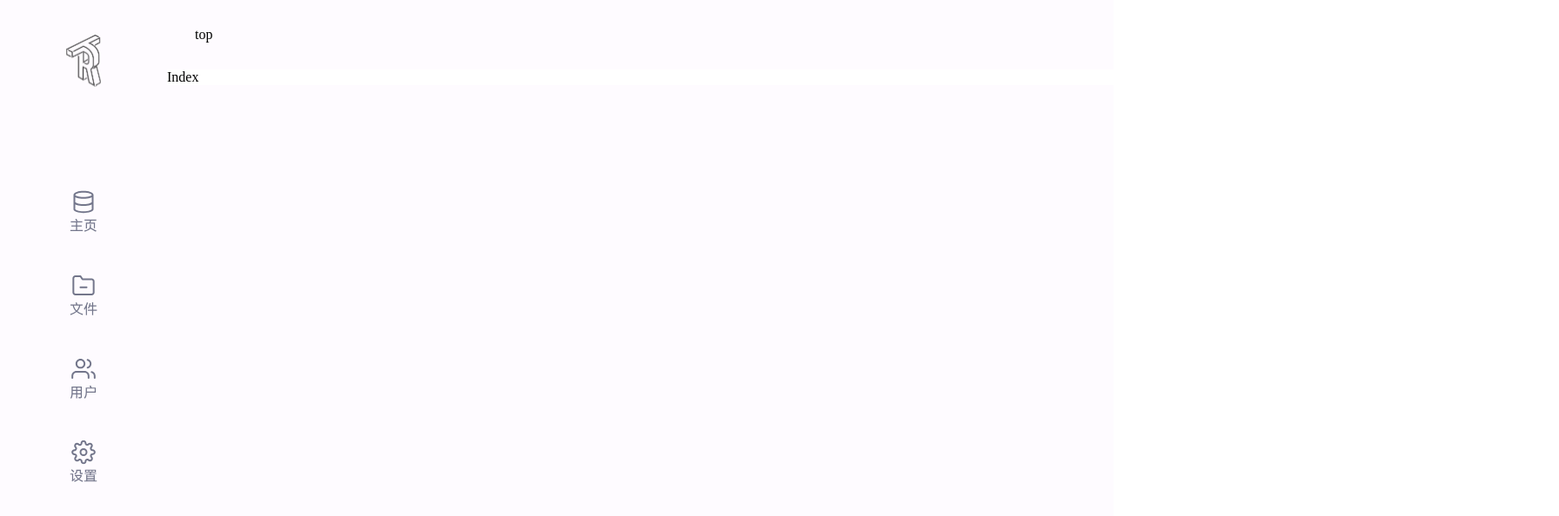
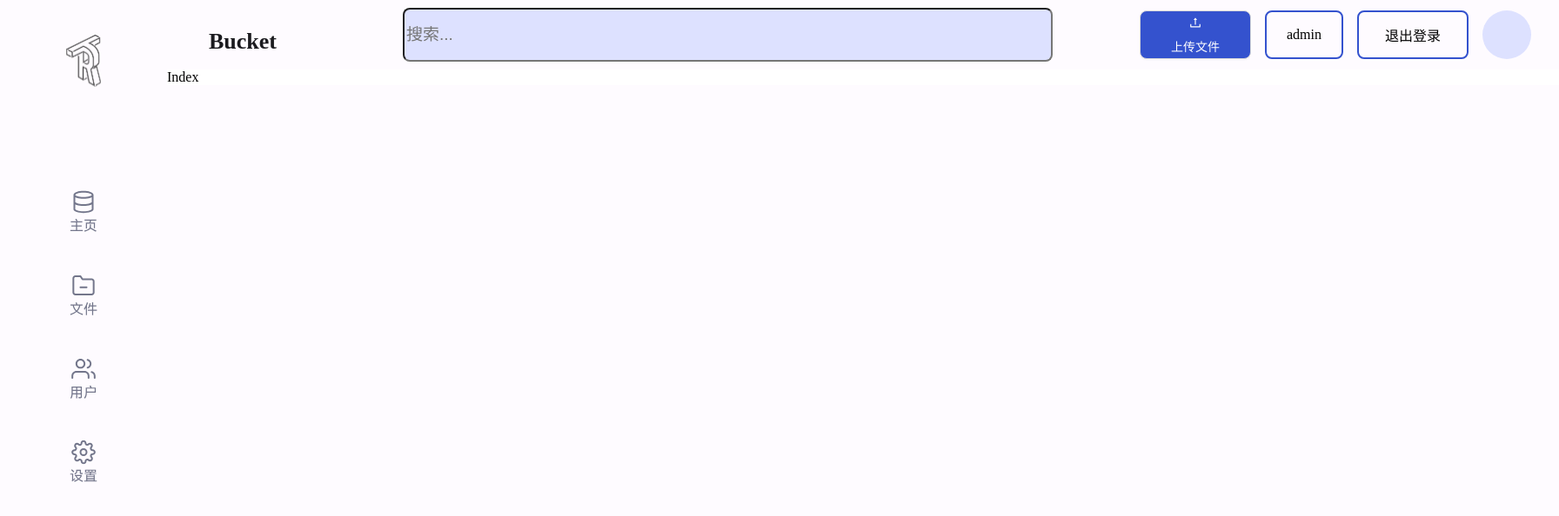
Before and after one commit to Turing-Team-Front-End/a06, a React (Vite) app: page /home/index in a window 1280 px wide. Shown: the top 594 px of the page at 87% size, 1792 px wide, since content can reach past the window. Built offline with nearby package versions, Linux system fonts and the light colour scheme.

Commit message:
把侧边栏导航栏完成

```diff
--- a/package.json
+++ b/package.json
@@ -5,7 +5,7 @@
   "type": "module",
   "engines": {
     "node": ">=14.18.0",
-    "npm":">=8.0.0"
+    "npm": ">=8.0.0"
   },
   "scripts": {
     "dev": "vite",
@@ -13,6 +13,7 @@
     "preview": "vite preview"
   },
   "dependencies": {
+    "@ant-design/icons": "^4.8.0",
     "antd": "^5.1.2",
     "axios": "^1.2.2",
     "react": "^18.2.0",
--- a/src/pages/Home/index.css
+++ b/src/pages/Home/index.css
@@ -38,7 +38,7 @@
     align-items: flex-start;
     padding: 0px;
     /* Inside auto layout */
-
+    width: 100rem;
     flex: none;
     order: 1;
     align-self: stretch;
@@ -56,8 +56,8 @@
     align-items: center;
     padding: 0px 32px;
     gap: 100px;
+    background: #FEFBFF;
     height: 80px;
-    background: #FEFBFF;
     /* Inside auto layout */
 
     flex: none;
@@ -154,3 +154,220 @@
     order: 1;
     flex-grow: 0;
 }
+
+.topName {
+    /* 自动布局 */
+
+    display: flex;
+    flex-direction: row;
+    justify-content: center;
+    align-items: center;
+    padding: 8px 8px 4px;
+    gap: 8px;
+
+    width: 123px;
+    height: 80px;
+    /* Inside auto layout */
+
+    flex: none;
+    order: 0;
+    align-self: stretch;
+    flex-grow: 0;
+}
+
+.topName-content {
+    /* Bucket */
+
+
+    width: 107px;
+    height: 38px;
+
+    font-family: 'HarmonyOS Sans SC';
+    font-style: normal;
+    font-weight: 700;
+    font-size: 26px;
+    line-height: 38px;
+    /* identical to box height */
+
+    display: flex;
+    align-items: center;
+
+    /* material-theme/sys/light/on-background */
+
+    color: #1B1B1F;
+
+
+    /* Inside auto layout */
+
+    flex: none;
+    order: 0;
+    flex-grow: 0;
+}
+
+.top-input {
+    /* Frame 55 */
+
+
+    /* 自动布局 */
+
+    display: flex;
+    flex-direction: row;
+    align-items: center;
+    gap: 4px;
+
+    height: 56px;
+    font-size: 19px;
+    background: #DDE1FF;
+    border-radius: 8px;
+    /* Inside auto layout */
+
+    flex: none;
+    order: 1;
+    flex-grow: 1;
+}
+
+.top-right {
+
+
+
+    /* 自动布局 */
+
+    display: flex;
+    flex-direction: row;
+    justify-content: center;
+    align-items: center;
+    padding: 0px;
+    gap: 16px;
+
+    width: 450px;
+    height: 56px;
+
+    /* Inside auto layout */
+
+    flex: none;
+    order: 2;
+    flex-grow: 0;
+}
+
+.upload {
+    display: flex;
+    flex-direction: column;
+    justify-content: center;
+    align-items: center;
+    padding: 4px 16px;
+    gap: 8px;
+    color: #fff;
+    width: 128px;
+    height: 56px;
+    background: #3452CE;
+    border-radius: 8px;
+
+    /* Inside auto layout */
+
+    flex: none;
+    order: 0;
+    flex-grow: 0;
+}
+
+.admin {
+    /* Frame 54 */
+
+
+    box-sizing: border-box;
+
+    /* 自动布局 */
+
+    display: flex;
+    flex-direction: row;
+    justify-content: center;
+    align-items: center;
+    padding: 8px 16px;
+    gap: 8px;
+
+    width: 90px;
+    height: 56px;
+
+
+    border: 2px solid #3452CE;
+    border-radius: 8px;
+
+    /* Inside auto layout */
+
+    flex: none;
+    order: 1;
+    flex-grow: 0;
+}
+
+.logout {
+
+    box-sizing: border-box;
+
+    /* 自动布局 */
+
+    display: flex;
+    flex-direction: row;
+    justify-content: center;
+    align-items: center;
+    padding: 8px 16px;
+    gap: 8px;
+
+    width: 128px;
+    height: 56px;
+
+    /* material-theme/sys/light/primary
+
+token=md.sys.color.primary
+
+primary / on-primary
+
+Regular text:
+Level AA - ✅ Pass
+Level AAA - ❌ Fail
+
+Large text:
+Level AA - ✅ Pass
+Level AAA - ✅ Pass
+
+Icons:
+Level AA - ✅ Pass
+*/
+    border: 2px solid #3452CE;
+    border-radius: 8px;
+
+    /* Inside auto layout */
+
+    flex: none;
+    order: 2;
+    flex-grow: 0;
+}
+
+.img-logo {
+    width: 56px;
+    height: 56px;
+
+    /* material-theme/sys/light/secondary-container
+
+token=md.sys.color.secondary-container
+
+secondary-container / on-secondary-container
+
+Regular text:
+Level AA - ✅ Pass
+Level AAA - ✅ Pass
+
+Large text:
+Level AA - ✅ Pass
+Level AAA - ✅ Pass
+
+Icons:
+Level AA - ✅ Pass
+*/
+    background: #DDE1FF;
+    border-radius: 121px;
+
+    /* Inside auto layout */
+
+    flex: none;
+    order: 3;
+    flex-grow: 0;
+}
--- a/src/pages/Home/index.jsx
+++ b/src/pages/Home/index.jsx
@@ -1,5 +1,7 @@
-import React from 'react'
+import React, { useState } from 'react'
 import { Outlet, useNavigate } from 'react-router-dom'
+import { Input, Space, Button, message, Upload } from 'antd';
+import { UploadOutlined } from '@ant-design/icons';
 import "./index.css";
 import logo from '../../assets/turingLogo2.svg'
 import img1 from '../../assets/Component1.svg'
@@ -7,30 +9,55 @@ import img2 from '../../assets/Component2.svg'
 import img3 from '../../assets/Component3.svg'
 import img4 from '../../assets/Component4.svg'
 export default function Home() {
+    const { Search } = Input;
+    const onSearch = (value) => console.log(value);
+    const [name, setname] = useState('Bucket')
+    const props = {
+        name: 'file',
+        action: 'https://www.mocky.io/v2/5cc8019d300000980a055e76',
+        headers: {
+            authorization: 'authorization-text',
+        },
+        onChange(info) {
+            if (info.file.status !== 'uploading') {
+                console.log(info.file, info.fileList);
+            }
+            if (info.file.status === 'done') {
+                message.success(`${info.file.name} file uploaded successfully`);
+            } else if (info.file.status === 'error') {
+                message.error(`${info.file.name} file upload failed.`);
+            }
+        },
+    };
     const items = [
         {
             img: img1,
-            url: '/home/index'
+            url: '/home/index',
+            name: 'Bucket'
         },
         {
             img: img2,
-            url: '/home/document'
+            url: '/home/document',
+            name: '文件管理'
         },
         {
             img: img3,
-            url: '/home/user'
+            url: '/home/user',
+            name: '用户管理'
         },
         {
             img: img4,
-            url: '/home/site'
+            url: '/home/site',
+            name: '设置'
         },
     ]
     const navigate = useNavigate();
     const onClick = (e) => {
-        navigate(`${e.target.name}`)
+        navigate(`${e.target.alt}`)
+        setname(e.target.name)
     };
     const listItems = items.map((item, index) => {
-        return (<li key={index} className='item' onClick={onClick} ><img src={item.img} alt="" name={item.url} /></li>)
+        return (<li key={index} className='item' onClick={onClick} ><img src={item.img} alt={item.url} name={item.name} /></li>)
     })
     return (
         <div className='main1'>
@@ -43,7 +70,21 @@ export default function Home() {
                 </ul>
             </div>
             <div className='right'>
-                <div className='top'>top</div>
+                <div className='top'>
+                    <div className='topName'>
+                        <div className='topName-content'>{name}</div>
+                    </div>
+
+                    <input type="text" name="" id="" className='top-input' placeholder='搜索...' />
+                    <div className='top-right'>
+                        <Upload {...props}>
+                            <Button icon={<UploadOutlined />} className='upload'>上传文件</Button>
+                        </Upload>
+                        <div className='admin'>admin</div>
+                        <div className='logout'>退出登录</div>
+                        <div className='img-logo'></div>
+                    </div>
+                </div>
                 <div className='content1'></div>
                 <Outlet />
             </div>
```
Also changed, not shown: 1 other file (tests, documents, lock files or other folders).
